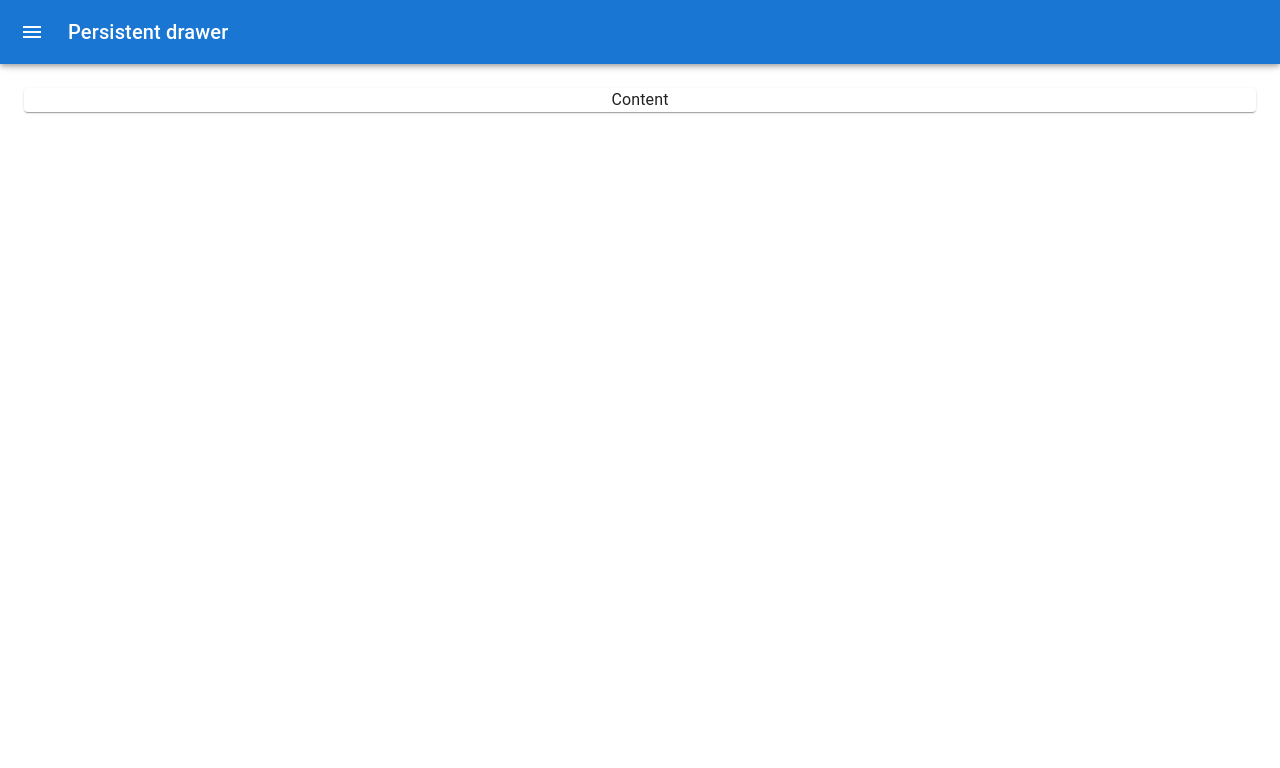
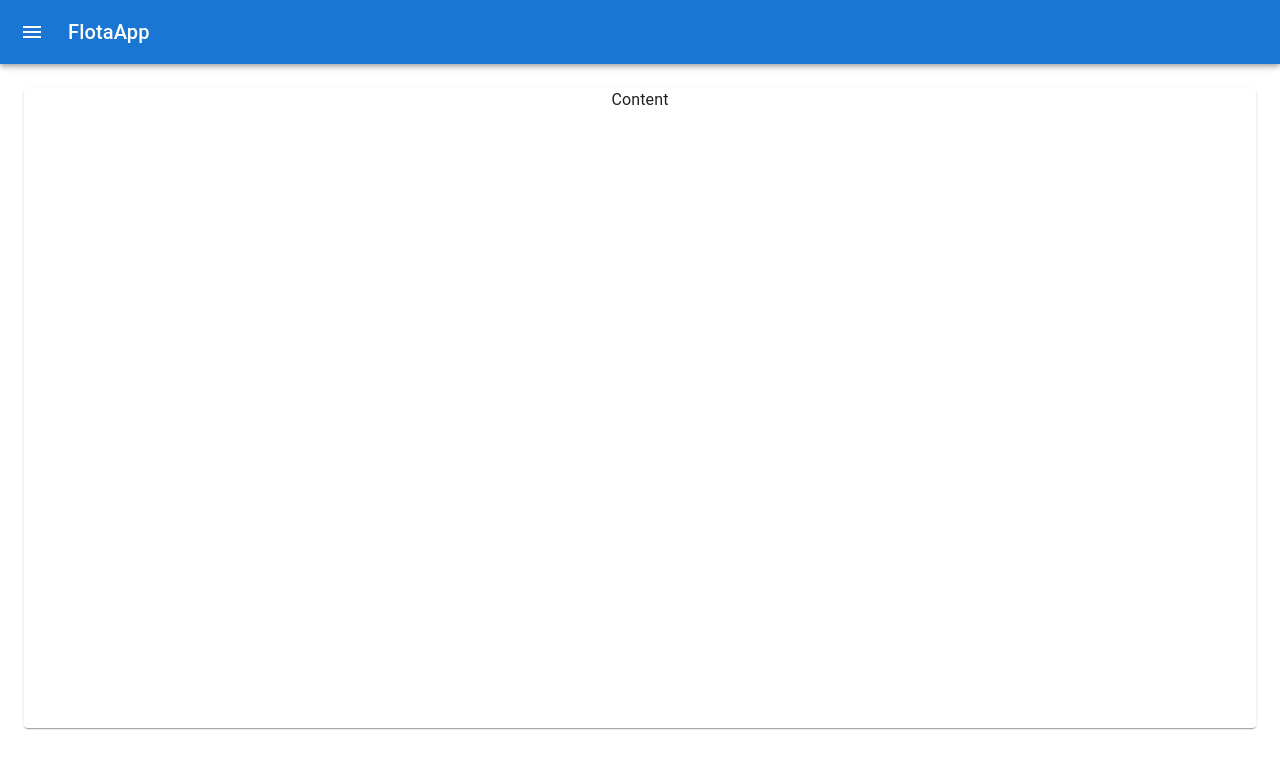
Before and after one commit to rbnsnn/flota, a React (Create React App) app: page / in a window 1280 px wide. Shown: the top 768 px of the page. Built offline with nearby package versions, Linux system fonts and the light colour scheme.

Commit message:
content update

```diff
--- a/src/components/Navigation.js
+++ b/src/components/Navigation.js
@@ -19,6 +19,7 @@ import InboxIcon from '@mui/icons-material/MoveToInbox';
 import MailIcon from '@mui/icons-material/Mail';
 import { Paper } from '@mui/material';
 import { mainItemList } from './ItemList';
+import { minHeight } from '@mui/system';
 
 const drawerWidth = 240;
 
@@ -94,7 +95,7 @@ export default function PersistentDrawerLeft() {
             <MenuIcon />
           </IconButton>
           <Typography variant="h6" noWrap component="div">
-            Persistent drawer
+            FlotaApp
           </Typography>
         </Toolbar>
       </AppBar>
@@ -124,7 +125,9 @@ export default function PersistentDrawerLeft() {
       </Drawer>
       <Main open={open}>
         <DrawerHeader />
-        <Paper>
+        <Paper sx={{
+          minHeight: '80vh',
+        }}>
             <Typography>Content</Typography>
         </Paper>
       </Main>
```
